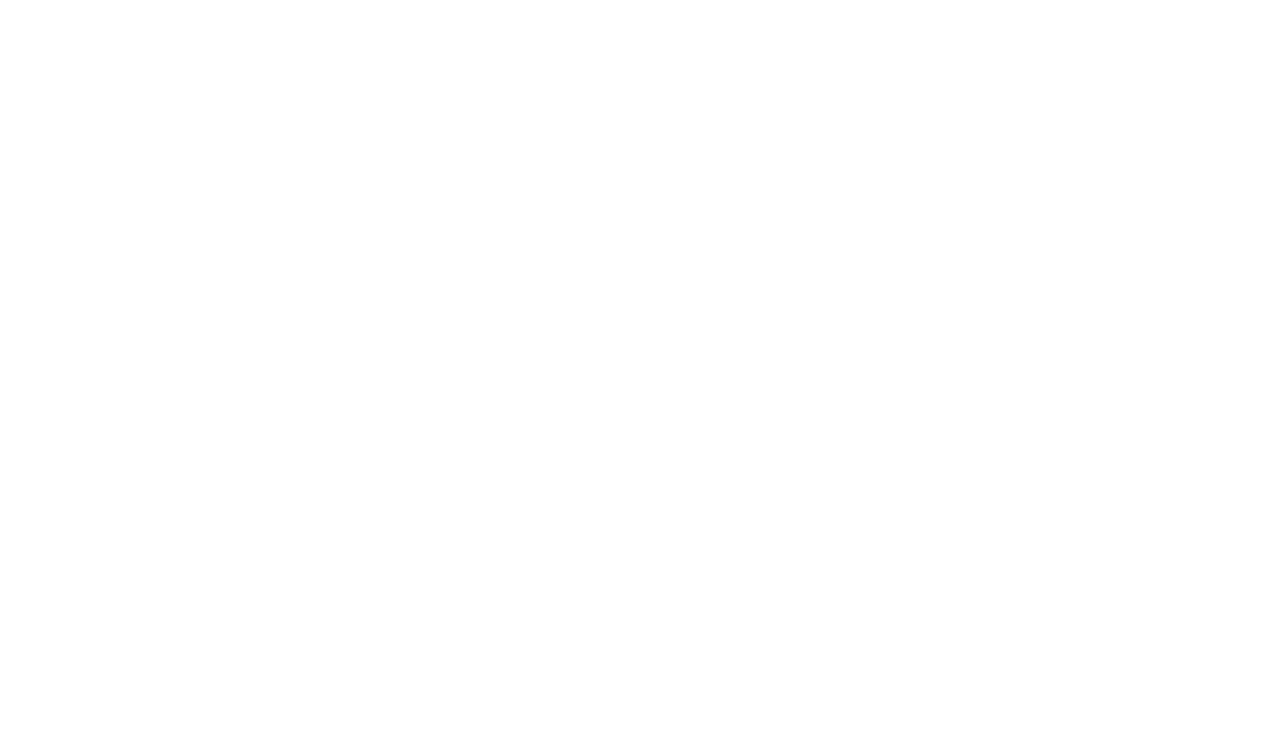
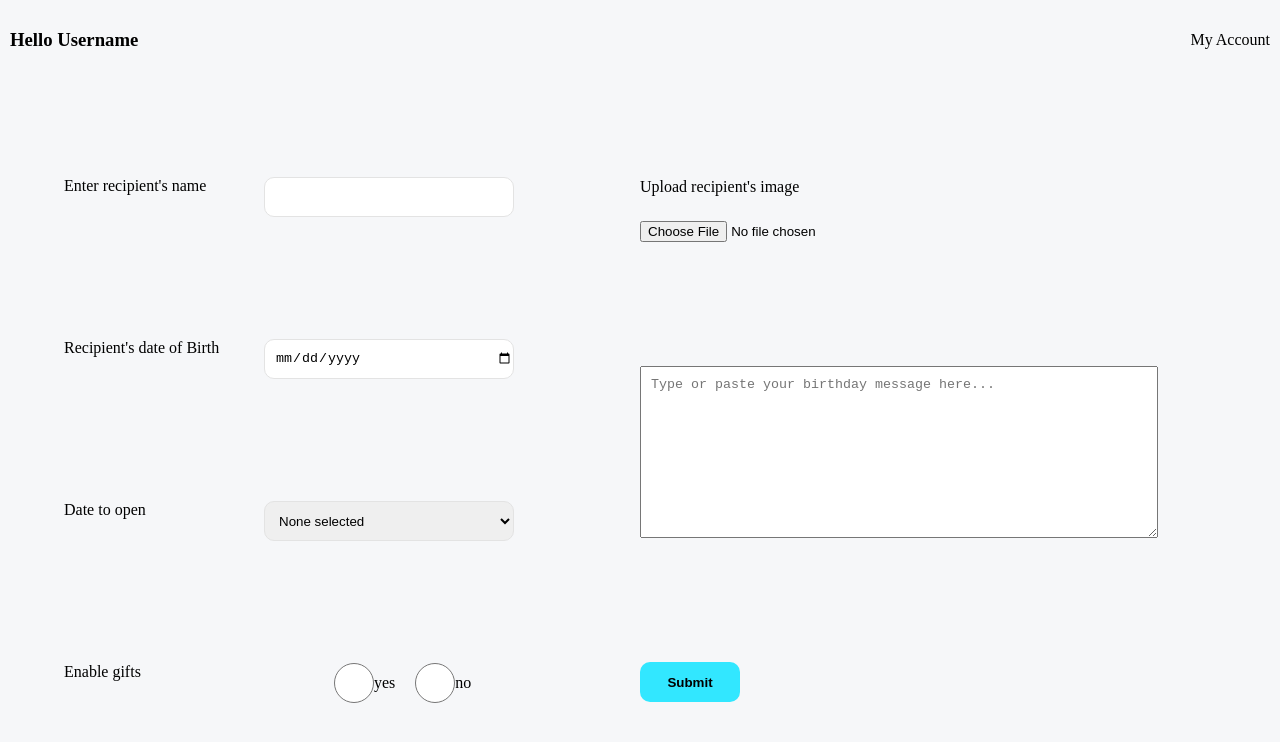
Before and after one commit to Jimmy21048/birthday-site, a React (Create React App) app: page /account in a window 1280 px wide. Before the commit this address had no page. Shown: the top 742 px of the page. Built offline with nearby package versions, Linux system fonts and the light colour scheme; no server answers.

Commit message:
change signup api calls from php to node

```diff
--- /dev/null
+++ b/src/components/Account.js
@@ -0,0 +1,101 @@
+import { useEffect, useState } from "react"
+import axios from 'axios';
+
+export default function Account() {
+    const [inputs, setInputs] = useState({
+        recipientName: '',
+        birthDate: '',
+        openDate: '',
+        enableGift: '',
+        recipientImage: '',
+        bdayMessage: ''
+    })
+    // const [selectedFile, setSelectedFile] = useState(null);
+    const [previewUrl, setPreviewUrl] = useState(null);
+
+    function handleChange(e) {
+        const name = e.target.name;
+        const value = e.target.value;
+
+        setInputs({...inputs, [name] : value});
+    }
+
+    function handleFileChange(e) {
+        const file = e.target.files[0];
+        setInputs({...inputs, recipientImage: file});
+        // setSelectedFile(file);
+
+        const reader = new FileReader();
+        console.log(reader);
+        reader.onloadend = () => {
+            setPreviewUrl(reader.result);
+        };
+        if(file) {
+            reader.readAsDataURL(file);
+        }
+    }
+
+
+
+    function handleSubmit(e) {
+        e.preventDefault();
+
+        axios.post('https://localhost/Bday/account.php', { headers: { 'Content-Type': 'application/json'}}, inputs)
+        .then(response => {
+            console.log(response);
+        })
+    }
+
+    useEffect(() => {
+        axios.get('http://localhost/Bday/account.php', {
+            headers : {'Content-Type': 'application/json'}
+        })
+        .then(response => {
+            console.log(response);
+        })
+    }, []);
+
+    return (
+        <div className="account-page">
+            <header>
+                <h3>Hello Username</h3>
+                <div>My Account</div>
+            </header>
+            <div className="account-body">
+                <form onSubmit={handleSubmit}>
+                    <div className="account-body-left">
+                        <label>Enter recipient's name
+                            <input type="text" name="recipientName" value={inputs.recipientName} onChange={handleChange}/>
+                        </label>
+                        <label>Recipient's date of Birth
+                            <input type="date" name="birthDate" value={inputs.birthDate} onChange={handleChange} />
+                        </label>
+                        <label>Date to open
+                            <select name="openDate" onChange={handleChange} >
+                                <option value=''>None selected </option>
+                                <option value={inputs.birthDate}>Birthday date</option>
+                                <option value={1} >Any time</option>
+                            </select>
+                        </label>
+                        <label>Enable gifts
+                            <div id="gift-div">
+                            <input className="input-radio" type="radio" name="enableGift" value='yes' onChange={handleChange} />yes
+                            <input className="input-radio" type="radio" name="enableGift" value='no' onChange={handleChange} />no
+                            </div>
+                        </label>
+                    </div>
+                    <div className="account-body-right">
+                        <label>Upload recipient's image
+                            <input type="file" name="recipientImage" onChange={handleFileChange} />
+                        </label>
+                        {
+                            previewUrl && <img src={previewUrl} alt="recipient-pic" />
+                        }
+                        <textarea placeholder="Type or paste your birthday message here..." cols={30} rows={10} name="bdayMessage" onChange={handleChange} />
+                        <button>Submit</button>
+                    </div>
+                </form>
+            </div>
+        </div>
+    )
+}
--- a/src/components/App.css
+++ b/src/components/App.css
@@ -36,13 +36,14 @@
     height:max-content;
     display:flex;
     flex-direction: column;
-    gap:20px;
+    gap:10px;
 }
 .auth-form label {
     height:max-content;
     display:flex;
     flex-direction:column;
     gap:4px;
+    height:12vh;
 }
 .auth-form input {
     height:5vh;
@@ -66,27 +67,163 @@
     border:none;
     cursor:pointer;
 }
+.auth-form span a {
+    text-decoration: none;
+    color:green;
+}
 
+/* account page */
+.account-page {
+    height:100vh;
+    width:100vw;
+    background-color: #F6F7F9;
+}
+.account-page header {
+    height:10vh;
+    display:flex;
+    justify-content: space-between;
+    padding: 0 10px;
+    align-items:center;
+}
+.account-body {
+    height:90vh;
+    display:flex;
+    align-items: center;
+    justify-content: center;
+}
+.account-body form {
+    height:90%;
+    width:90%;
+    display:flex;
+}
+.account-body-left {
+    display:flex;
+    flex-direction:column;
+    width:50%;
+    justify-content: space-around;
+}
+.account-body-left label {
+    display:flex;
+    gap:20px;
+    width:450px;
+    justify-content: space-between;
+}
+.account-body-left input, .account-body-left select {
+    width:250px;
+    height:5vh;
+    border-radius: 10px;
+    border:1px solid #E3E3E3;
+    padding-left:10px;
+}
+.account-body-left .input-radio {
+    width:40px;
+    font-size:0.8rem;
+    margin-left:20px;
+}
+#gift-div {
+    width:200px;
+    display:flex;
+    align-items: center;
+}
+.account-body-right {
+    display:flex;
+    flex-direction:column;
+    width:50%;
+    justify-content: space-around;
+}
+.account-body-right img {
+    height:200px;
+    width:200px;
+    object-fit: contain;
+    border-radius: 50%;
+}
+.account-body-right textarea {
+    width:90%;
+    padding:10px;
+}
+.account-body-right button {
+    width:100px;
+    height:5vh;
+    background-color: rgb(50, 231, 255);
+    font-weight: 700;
+    border-radius:10px;
+    cursor:pointer;
+    border:none;
+}
+.account-body-right label {
+    width:300px;
+    display:flex;
+    flex-direction: column;
+    height: 8vh;
+    justify-content: space-between;
+}
 @media screen and (max-width:1000px) {
     .signup-page {
         background-image: url('../images/signup-bgc.png');
         flex-direction: column;
         justify-content: space-around;
-        padding-bottom:5vh;
     }
     .signup-page-left {
         width:100%;
         height:50vh;
     }
     .signup-page-right {
-        max-height:50vh;
+        max-height:45vh;
         width:100%;
     }
     .auth-form {
+        width:300px;
         max-width:95vw;
         align-items: center;
+        height: 45vh;
     }
     .auth-form label {
         width:100%;
     }
+    .auth-form input {
+        height:5vh;
+    }
+    .auth-form p {
+        font-size:0.8rem;
+        height:3vh;
+    }
+
+    /* account page */
+    .account-page {
+        height:140vh;
+    }
+    .account-page header {
+        padding: 0 5px;
+    }
+    .account-body {
+        height: 130vh;
+    }
+    .account-body form {
+        height:max-content;
+        /* width:350px; */
+        width:95vw;
+        flex-direction: column;
+        gap:20px;
+        height: 130vh;
+    }
+    .account-body-left {
+        width:100%;
+        gap:20px;
+        height:50vh;
+    }
+    .account-body-left label {
+        flex-direction: column;
+        gap:15px;
+        max-width: 100%;
+    }
+    .account-body-left .input-radio {
+        width:25px;
+        margin-left:5px;
+    }
+    .account-body-right {
+        width:100%;
+        gap: 20px;
+        height:70vh;
+        margin-bottom: 5vh;
+    }
 }
--- a/src/components/App.js
+++ b/src/components/App.js
@@ -1,14 +1,15 @@
 import './App.css';
 import Signup from './Signup';
+import Account from './Account';
 import { Routes, Route } from 'react-router-dom';
 
 export default function App() {
     return (
         <div className="app">
-            <Routes>
-                <Route path='/' element={<Signup />} />
-            </Routes>
-
+                <Routes>
+                    <Route path='/' element={<Signup />} />
+                    <Route path='/account' element={<Account />} />
+                </Routes>
         </div>
     )
 }
--- a/src/components/Signup.js
+++ b/src/components/Signup.js
@@ -1,10 +1,12 @@
-import { useEffect, useState } from 'react';
+import { useState } from 'react';
 import axios from 'axios';
+import { Link, useNavigate } from 'react-router-dom';
+
 export default function Signup() {
     const [ inputs, setInputs] = useState({username: '', password: ''});
     const [feedback, setFeedback] = useState({});
     const [login, setLogin] = useState(false);
-
+    const history = useNavigate();
 
     function handleChange(e) {
         const name = e.target.name;
@@ -16,25 +18,41 @@
     const  handleSignup = async (e) => {
         e.preventDefault();
 
-            axios.post('http://localhost:/Bday/signup.php', inputs, { headers: { 'Content-Type': 'application/json'}})
+            axios.post('http://localhost:3001/signup', inputs, { headers: { 'Content-Type': 'application/json'}})
             .then(response => {
                 if(response.data.error) {
                     console.log(response.data.error);
                 } else {
                     setFeedback(response.data);
                     setTimeout(() => {
+                        if(response.data.signupSuccess) {
+                            setInputs({username: '', password: ''});
+                            setLogin(true);
+                        }
                         setFeedback({});
                     }, 10000);
-                    if(response.data.success) {
-                        setLogin(true);
-                    }
                 }
-                setInputs({username: '', password: ''});
+                console.log(response);
+
             })
     }
 
     const handleLogin = (e) => {
         e.preventDefault();
+
+        axios.post('http://localhost:3001/login', inputs, {
+            headers : {'Content-Type': 'application/json'}
+        }).then(response => {
+            if(response.data.error) {
+                console.log(response.data.error);
+                return;
+            }
+            setFeedback(response.data);
+            setTimeout(() => {
+                setFeedback({})
+                history('/account');
+            }, 5000);
+        })
     }
 
     return (
@@ -45,32 +63,60 @@
                 {
                     login ?
                     <form className="auth-form" onSubmit={handleLogin}>
-                        <h4 style={{color: "green"}}>{ feedback.success ? feedback.success : '' }</h4>
-                        <label>username
-                            <input type="text" name="username" autoComplete="off" value={inputs.username} onChange={handleChange}/>
-                        </label>
+                        {
+                            feedback.signupSuccess  ? <h4 style={{color: "green"}}>{ feedback.signupSuccess  }</h4>
+                            : feedback.loginSuccess ?
+                            <h4 style={{color: "green"}}>{ feedback.loginSuccess }</h4>
+                            :feedback.loginError ?
+                            <h4 style={{color: "red"}}>{ feedback.loginError }</h4> : ''
+                        }
+                        <input
+                        type="text"
+                        name="username"
+                        placeholder='Username here...'
+                        autoComplete="off"
+                        value={inputs.username}
+                        onChange={handleChange}/>
 
-                        <label>password
-                            <input type="password" name="password" autoComplete="off" value={inputs.password} onChange={handleChange} />
-                        </label>
+                        <input
+                        type="password"
+                        name="password"
+                        placeholder='Password here...'
+                        autoComplete="off"
+                        value={inputs.password}
+                        onChange={handleChange} />
 
+                        <span>Don't have an account? <Link onClick={() => {setLogin(false); setInputs({username: '', password: ''})}}>signup</Link></span>
                     <button>log in</button>
                 </form>
                  :
 
                 <form className="auth-form" onSubmit={handleSignup}>
-                <h4 style={{color: "green"}}>{ feedback.success ? feedback.success : '' }</h4>
-                    <label>username
-                        <input type="text" name="username" autoComplete="off" value={inputs.username} onChange={handleChange}/>
-                        <p>{!feedback.success ? feedback.username : ''}</p>
-                    </label>
+                    {
+                        feedback.signupSuccess ? <h4 style={{color: "green"}}>{ feedback.signupSuccess  }</h4> : ''
+                    }
+                    <input
+                    type="text"
+                    required name="username"
+                    autoComplete="off"
+                    placeholder='Enter username'
+                    value={inputs.username}
+                    onChange={handleChange}/>
+                    {
+                        !feedback.success ? <p>{feedback.usernameError}</p> : ''
+                    }
 
-
-                    <label>password
-                        <input type="password" name="password" autoComplete="off" value={inputs.password} onChange={handleChange} />
-                        <p>{ !feedback.sucess ? feedback.password : '' }</p>
-                    </label>
-
+                    <input
+                    type="password"
+                    required name="password"
+                    placeholder='Enter password'
+                    autoComplete="off"
+                    value={inputs.password}
+                    onChange={handleChange} />
+                    {
+                        !feedback.sucess ? <p>{feedback.passwordError}</p> : ''
+                    }
+                    <span>Already have an account? <Link onClick={() => {setLogin(true); setInputs({username: '', password: ''})}}>login</Link></span>
                 <button>sign up</button>
                 </form>
                 }
--- /dev/null
+++ b/src/helpers/AuthContext.js
@@ -0,0 +1,3 @@
+import { createContext } from "react";
+
+export const AuthContext = createContext();
```
